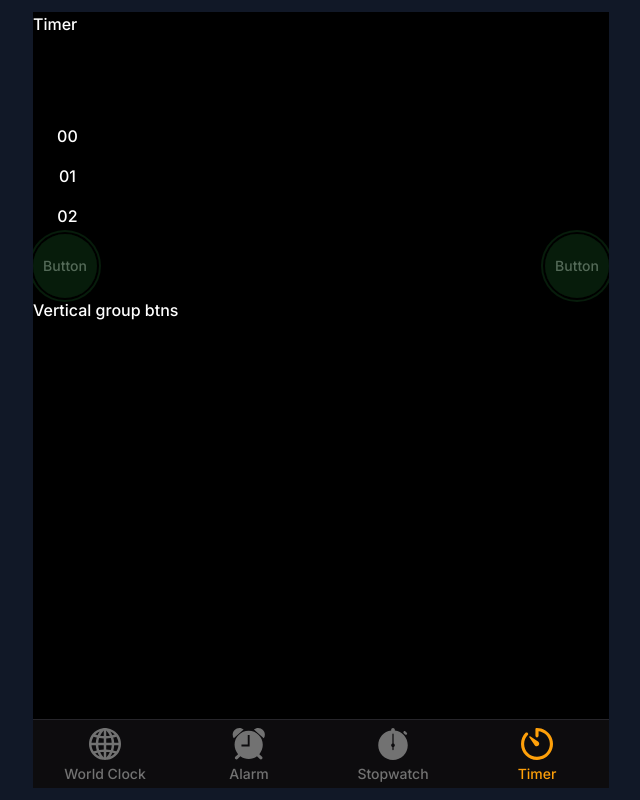
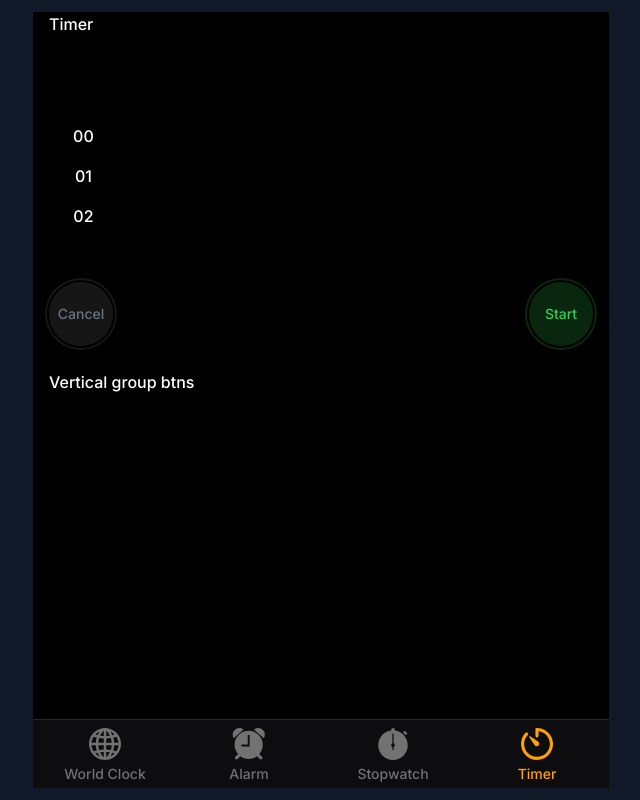
Before and after one commit to kevinshu1995/pretending-app, a Vue app: page /#/timer in a window 1280 px wide. Shown: the whole page, without its empty margins (319-959 px from the left). Built offline with nearby package versions, Linux system fonts and the light colour scheme.

Commit message:
feat: 🎸 add timer status btns (done)

```diff
--- /dev/null
+++ b/src/components/clock/timer/StateBtns.vue
@@ -0,0 +1,98 @@
+<template>
+    <div class="flex w-full justify-between">
+        <RoundBtn
+            :text="roundBtns.left.text"
+            :style="roundBtns.left.style"
+            @onClick="onClickLeft"
+        />
+        <RoundBtn
+            :text="roundBtns.right.text"
+            :style="roundBtns.right.style"
+            @onClick="onClickRight"
+        />
+    </div>
+</template>
+
+<script>
+const modes = {
+    default: 'default',
+    onProgress: 'onProgress',
+    pause: 'pause',
+}
+export default {}
+</script>
+
+<script setup>
+import RoundBtn from '@/components/elements/RoundBtn.vue'
+import { computed } from 'vue'
+import { useVModel } from '@vueuse/core'
+
+const props = defineProps({
+    mode: {
+        type: String,
+        default: modes.default,
+        validator(value) {
+            return Object.values(modes).includes(value)
+        },
+    },
+})
+const emits = defineEmits(['update:mode'])
+
+const mode = useVModel(props, 'mode', emits)
+
+const roundBtns = computed(() => {
+    const btnState = {
+        left: {
+            text: 'Cancel',
+            style: 'disabled',
+        },
+        right: {
+            text: 'Start',
+            style: 'green',
+        },
+    }
+    switch (props.mode) {
+        case modes.default:
+            btnState.left.style = 'disabled'
+            btnState.right = {
+                text: 'Start',
+                style: 'green',
+            }
+            break
+        case modes.onProgress:
+            btnState.left.style = 'gray'
+            btnState.right = {
+                text: 'Pause',
+                style: 'orange',
+            }
+            break
+        case modes.pause:
+            btnState.left.style = 'gray'
+            btnState.right = {
+                text: 'Resume',
+                style: 'green',
+            }
+            break
+    }
+    return btnState
+})
+
+const onClickLeft = () => {
+    if (mode.value === modes.onProgress || mode.value === modes.pause) {
+        mode.value = modes.default
+    }
+}
+const onClickRight = () => {
+    if (mode.value === modes.default) {
+        mode.value = modes.onProgress
+        return
+    }
+    if (mode.value === modes.onProgress) {
+        mode.value = modes.pause
+        return
+    }
+    if (mode.value === modes.pause) {
+        mode.value = modes.onProgress
+    }
+}
+</script>
--- a/src/components/elements/RoundBtn.vue
+++ b/src/components/elements/RoundBtn.vue
@@ -1,10 +1,10 @@
 <template>
     <button
-        @click="emits('onClick')"
+        @click="style !== 'disabled' && emits('onClick')"
         :class="[
             'h-16 w-16 rounded-full text-sm transition',
             'ring-2 ring-offset-2 ring-offset-black',
-            'active:bg-opacity-30 active:ring-opacity-30',
+            style === 'disabled' && 'cursor-auto',
             ...btnStyle,
         ]"
     >
@@ -37,17 +37,25 @@ const btnStyle = computed(() => {
                 'bg-opacity-60 ring-opacity-60',
             ]
         case 'orange':
-            return ['bg-orange-peel-900 ring-orange-peel-900', 'bg-opacity-90 ring-opacity-90']
+            return [
+                'bg-orange-peel-900 ring-orange-peel-900 text-orange-peel-500',
+                'bg-opacity-50 ring-opacity-50',
+                'active:bg-opacity-40 active:ring-opacity-40',
+            ]
         case 'green':
             return [
-                'bg-english-holly-700 ring-english-holly-700 text-english-holly-400',
-                'bg-opacity-90 ring-opacity-90',
+                'bg-english-holly-600 ring-english-holly-600 text-malachite-500',
+                'active:bg-opacity-80 active:ring-opacity-80',
             ]
         case 'disabled':
-            return ['bg-gray-600 ring-gray-600', 'bg-opacity-90 ring-opacity-90']
+            return ['bg-gray-300 ring-gray-300 text-gray-500', 'bg-opacity-10 ring-opacity-10']
         case 'gray':
         default:
-            return ['bg-dove-gray-900 ring-dove-gray-900', 'bg-opacity-90 ring-opacity-90']
+            return [
+                'bg-dove-gray-900 ring-dove-gray-900',
+                'bg-opacity-60 ring-opacity-60',
+                'active:bg-opacity-40 active:ring-opacity-40',
+            ]
     }
 })
 
--- a/src/view/clock/pages/Timer.vue
+++ b/src/view/clock/pages/Timer.vue
@@ -1,17 +1,22 @@
 <template>
     <div class="relative flex min-h-full flex-col">
-        Timer
-        <TimeReel />
-        <div class="flex w-full justify-between">
-            <RoundBtn />
-            <RoundBtn />
+        <div class="gap container flex grow flex-col">
+            Timer
+            <TimeReel class="mb-12" />
+            <StateBtns v-model:mode="state.mode" class="mb-6" />
+            <VerticalGroupBtns />
         </div>
-        <VerticalGroupBtns />
     </div>
 </template>
 
 <script setup>
-import RoundBtn from '@/components/elements/RoundBtn.vue'
+import StateBtns from '@/components/clock/timer/StateBtns.vue'
 import TimeReel from '@/components/clock/timer/TimeReel.vue'
 import VerticalGroupBtns from '@/components/elements/VerticalGroupBtns.vue'
+
+import { reactive } from 'vue'
+
+const state = reactive({
+    mode: 'default',
+})
 </script>
```
